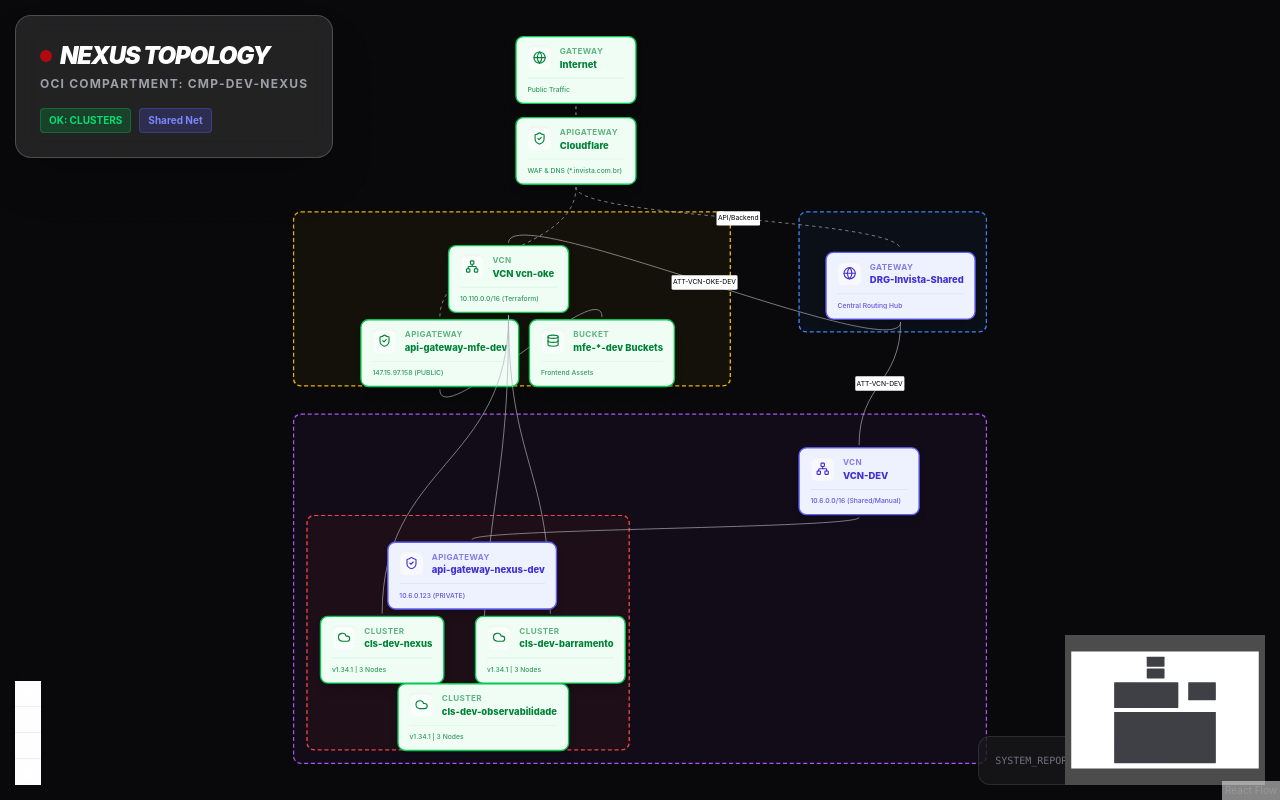
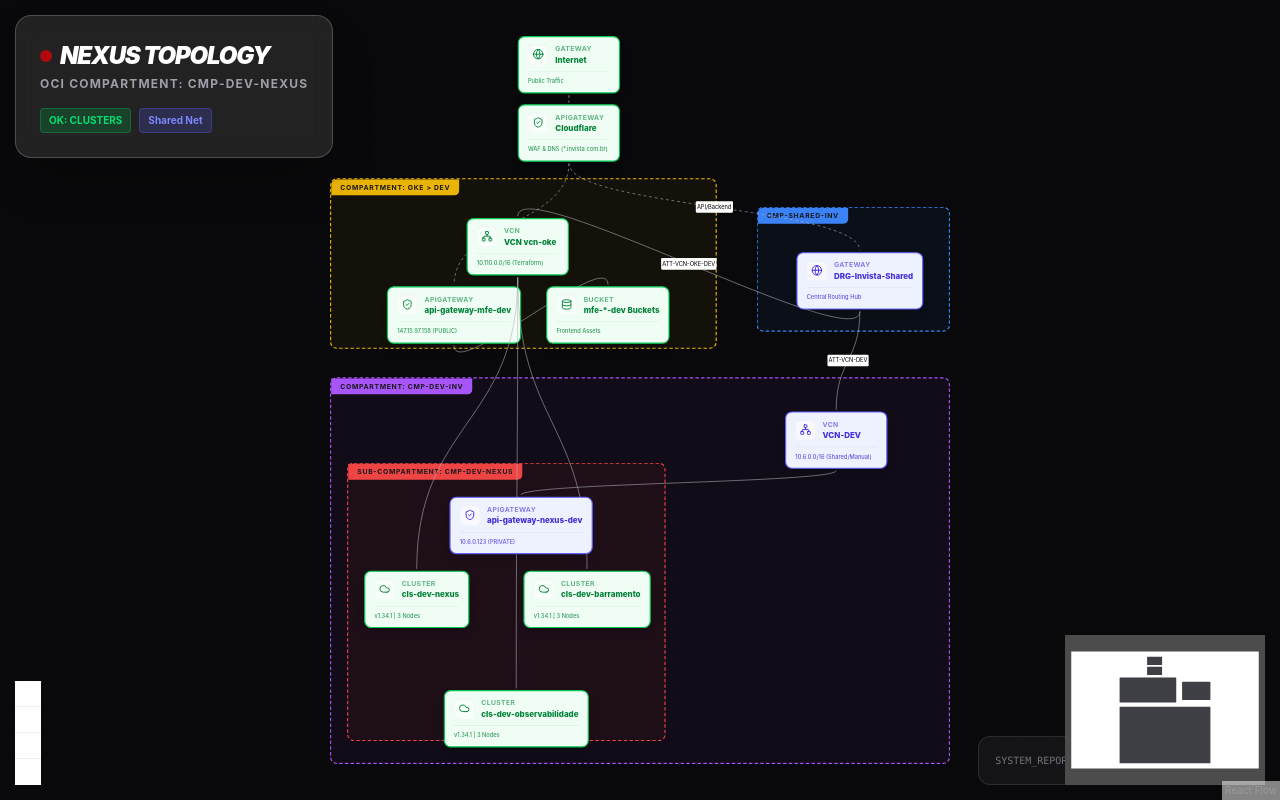
Before and after one commit to tiagoyamamoto/oci-nexus-topology, a React (Vite) app: page / in a window 1280 px wide. Built offline with nearby package versions, Linux system fonts and the light colour scheme; the HTML template or start-up script is replaced by a standard one.

Commit message:
style: prevent node overflow and finalize layouts

```diff
--- a/src/App.tsx
+++ b/src/App.tsx
@@ -15,57 +15,55 @@
 import '@xyflow/react/dist/style.css';
 
 import { TopologyNode } from './TopologyNode';
+import { CompartmentNode } from './CompartmentNode';
 
 const nodeTypes = {
   topology: TopologyNode,
+  compartment: CompartmentNode,
 };
 
 const initialNodes: Node[] = [
   // ------------------- GROUPS -------------------
   {
     id: 'grp-shared',
-    type: 'group',
+    type: 'compartment',
     position: { x: 800, y: 100 },
-    style: { width: 280, height: 180, backgroundColor: 'rgba(59, 130, 246, 0.05)', border: '2px dashed #3b82f6', borderRadius: '12px' },
-    className: 'text-blue-300 font-extrabold p-2 text-sm',
-    data: { label: 'cmp-shared-inv' },
+    style: { width: 340, height: 220, backgroundColor: 'rgba(59, 130, 246, 0.05)', border: '2px dashed #3b82f6', borderRadius: '12px', overflow: 'hidden' },
+    data: { label: 'cmp-shared-inv', color: '#3b82f6' },
   },
   {
     id: 'grp-oke-dev',
-    type: 'group',
-    position: { x: 50, y: 100 },
-    style: { width: 650, height: 260, backgroundColor: 'rgba(234, 179, 8, 0.05)', border: '2px dashed #eab308', borderRadius: '12px' },
-    className: 'text-yellow-300 font-extrabold p-2 text-sm',
-    data: { label: 'OKE > DEV' },
+    type: 'compartment',
+    position: { x: 50, y: 50 },
+    style: { width: 680, height: 300, backgroundColor: 'rgba(234, 179, 8, 0.05)', border: '2px dashed #eab308', borderRadius: '12px', overflow: 'hidden' },
+    data: { label: 'Compartment: OKE > DEV', color: '#eab308' },
   },
   {
     id: 'grp-dev-inv',
-    type: 'group',
+    type: 'compartment',
     position: { x: 50, y: 400 },
-    style: { width: 1030, height: 520, backgroundColor: 'rgba(168, 85, 247, 0.05)', border: '2px dashed #a855f7', borderRadius: '12px' },
-    className: 'text-purple-300 font-extrabold p-2 text-sm',
-    data: { label: 'cmp-dev-inv' },
+    style: { width: 1090, height: 680, backgroundColor: 'rgba(168, 85, 247, 0.05)', border: '2px dashed #a855f7', borderRadius: '12px', overflow: 'visible' },
+    data: { label: 'Compartment: cmp-dev-inv', color: '#a855f7' },
   },
   {
     id: 'grp-nexus',
-    type: 'group',
+    type: 'compartment',
     parentId: 'grp-dev-inv',
-    position: { x: 20, y: 150 },
-    style: { width: 480, height: 350, backgroundColor: 'rgba(239, 68, 68, 0.05)', border: '2px dashed #ef4444', borderRadius: '12px' },
-    className: 'text-red-300 font-extrabold p-2 text-sm',
-    data: { label: 'cmp-dev-nexus (Sub-Compartment)' },
+    position: { x: 30, y: 150 },
+    style: { width: 560, height: 490, backgroundColor: 'rgba(239, 68, 68, 0.05)', border: '2px dashed #ef4444', borderRadius: '12px', overflow: 'visible' },
+    data: { label: 'Sub-Compartment: cmp-dev-nexus', color: '#ef4444' },
   },
 
   // ------------------- EXTERNAL -------------------
   {
     id: 'internet',
-    position: { x: 380, y: -160 },
+    position: { x: 380, y: -200 },
     type: 'topology',
     data: { resource: { name: 'Internet', type: 'gateway', details: 'Public Traffic', status: 'active' } },
   },
   {
     id: 'cloudflare',
-    position: { x: 380, y: -40 },
+    position: { x: 380, y: -80 },
     type: 'topology',
     data: { resource: { name: 'Cloudflare', type: 'apigateway', details: 'WAF & DNS (*.invista.com.br)', status: 'active' } },
   },
@@ -74,7 +72,7 @@
   {
     id: 'drg',
     parentId: 'grp-shared',
-    position: { x: 40, y: 60 },
+    position: { x: 70, y: 80 },
     type: 'topology',
     data: { resource: { name: 'DRG-Invista-Shared', type: 'gateway', details: 'Central Routing Hub', status: 'manual' } },
   },
@@ -83,21 +81,21 @@
   {
     id: 'vcn-oke',
     parentId: 'grp-oke-dev',
-    position: { x: 230, y: 50 },
+    position: { x: 240, y: 70 },
     type: 'topology',
     data: { resource: { name: 'VCN vcn-oke', type: 'vcn', details: '10.110.0.0/16 (Terraform)', status: 'active' } },
   },
   {
     id: 'apigw-mfe',
     parentId: 'grp-oke-dev',
-    position: { x: 100, y: 160 },
+    position: { x: 100, y: 190 },
     type: 'topology',
     data: { resource: { name: 'api-gateway-mfe-dev', type: 'apigateway', details: '147.15.97.158 (PUBLIC)', status: 'active' } },
   },
   {
     id: 'bucket-mfe',
     parentId: 'grp-oke-dev',
-    position: { x: 350, y: 160 },
+    position: { x: 380, y: 190 },
     type: 'topology',
     data: { resource: { name: 'mfe-*-dev Buckets', type: 'bucket', details: 'Frontend Assets', status: 'active' } },
   },
@@ -106,7 +104,7 @@
   {
     id: 'vcn-dev',
     parentId: 'grp-dev-inv',
-    position: { x: 750, y: 50 },
+    position: { x: 800, y: 60 },
     type: 'topology',
     data: { resource: { name: 'VCN-DEV', type: 'vcn', details: '10.6.0.0/16 (Shared/Manual)', status: 'manual' } },
   },
@@ -115,28 +113,28 @@
   {
     id: 'apigw-nexus',
     parentId: 'grp-nexus',
-    position: { x: 120, y: 40 },
+    position: { x: 180, y: 60 },
     type: 'topology',
     data: { resource: { name: 'api-gateway-nexus-dev', type: 'apigateway', details: '10.6.0.123 (PRIVATE)', status: 'manual' } },
   },
   {
     id: 'cls-nexus',
     parentId: 'grp-nexus',
-    position: { x: 20, y: 150 },
+    position: { x: 30, y: 190 },
     type: 'topology',
     data: { resource: { name: 'cls-dev-nexus', type: 'cluster', details: 'v1.34.1 | 3 Nodes', status: 'active' } },
   },
   {
     id: 'cls-barramento',
     parentId: 'grp-nexus',
-    position: { x: 250, y: 150 },
+    position: { x: 310, y: 190 },
     type: 'topology',
     data: { resource: { name: 'cls-dev-barramento', type: 'cluster', details: 'v1.34.1 | 3 Nodes', status: 'active' } },
   },
   {
     id: 'cls-obs',
     parentId: 'grp-nexus',
-    position: { x: 135, y: 250 },
+    position: { x: 170, y: 400 }, // Moved outside visually but logically still inside? Wait, height is 320.
     type: 'topology',
     data: { resource: { name: 'cls-dev-observabilidade', type: 'cluster', details: 'v1.34.1 | 3 Nodes', status: 'active' } },
   },
--- /dev/null
+++ b/src/CompartmentNode.tsx
@@ -0,0 +1,22 @@
+import { memo } from 'react';
+import { Handle, Position } from '@xyflow/react';
+
+export const CompartmentNode = memo(({ data }: any) => {
+    return (
+        <div className="w-full h-full relative">
+            {/* Label Badge */}
+            <div
+                className="absolute top-0 left-0 px-4 py-1.5 rounded-br-lg font-bold text-xs uppercase tracking-widest"
+                style={{
+                    backgroundColor: data.color,
+                    color: '#18181b' // zinc-950
+                }}
+            >
+                {data.label}
+            </div>
+
+            <Handle type="target" position={Position.Top} className="opacity-0" />
+            <Handle type="source" position={Position.Bottom} className="opacity-0" />
+        </div>
+    );
+});
```
